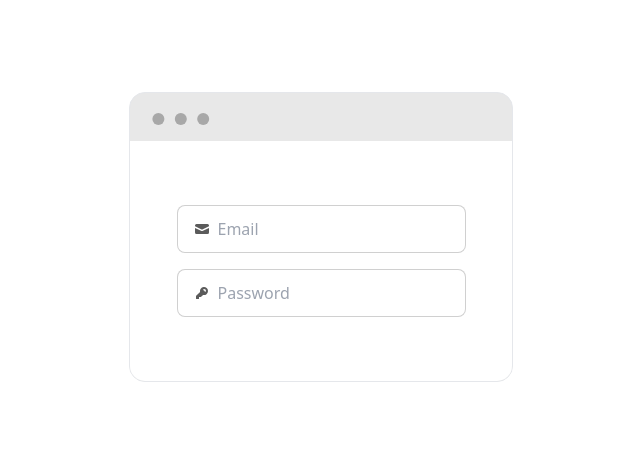
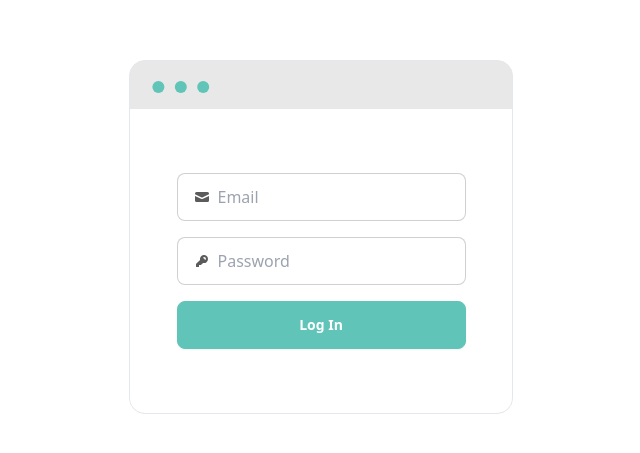
Before and after one commit to krystiano13/task-react, a React (Vite) app: page / in a window 1280 px wide. Shown: the part 163-616 px from the top of the page, without its empty margins (319-959 px from the left). Built offline with nearby package versions, Linux system fonts and the light colour scheme.

Commit message:
change colors and add transitions in daisyUI window and input components

```diff
--- /dev/null
+++ b/src/components/Button.tsx
@@ -0,0 +1,14 @@
+import React from "react";
+
+interface Props {
+  children: React.ReactNode;
+  type: "button" | "submit";
+}
+
+export const Button: React.FC<Props> = ({ children, type }) => {
+  return (
+    <button type={type} className="btn btn-primary w-full text-white">
+      {children}
+    </button>
+  );
+};
--- a/src/components/Input.tsx
+++ b/src/components/Input.tsx
@@ -6,7 +6,7 @@ interface Props {
 
 export const Input: React.FC<Props> = ({ type }) => {
   return (
-    <label className="input input-bordered flex items-center gap-2">
+    <label className="input input-bordered transition-colors flex items-center gap-2">
       <svg
         xmlns="http://www.w3.org/2000/svg"
         viewBox="0 0 16 16"
--- a/src/index.css
+++ b/src/index.css
@@ -1,3 +1,14 @@
 @tailwind base;
 @tailwind components;
 @tailwind utilities;
+
+.mockup-window::before {
+  color: #60c4b9;
+  opacity: 1;
+}
+
+.input:focus,
+.input:focus-within {
+  border-color: #60c4b9;
+  outline-color: #d7ebea;
+}
--- a/src/views/Login.tsx
+++ b/src/views/Login.tsx
@@ -1,5 +1,6 @@
 import { Frame } from "../components/Frame";
 import { Input } from "../components/Input";
+import { Button } from "../components/Button";
 
 export function Login() {
   return (
@@ -8,6 +9,7 @@ export function Login() {
         <form className="flex flex-col justify-center items-center gap-4">
           <Input type="email" />
           <Input type="password" />
+          <Button type="submit">Log In</Button>
         </form>
       </Frame>
     </div>
--- a/tailwind.config.js
+++ b/tailwind.config.js
@@ -9,8 +9,8 @@ export default {
     themes: [
       {
         myTheme: {
-          "primary": "#5bc2b7",
-          "secondary": "#eef9f8",
+          "primary": "#60c4b9",
+          "secondary": "#d7ebea",
           "neutral": "#48555f",
           "base-100": "#ffffff",
           "accent": "#768498"
```
